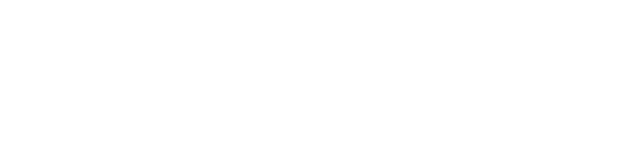
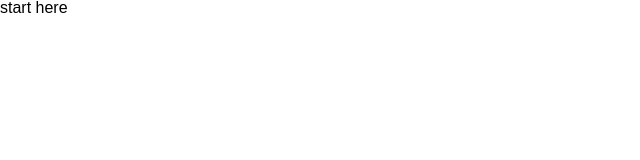
Before and after one commit to Gameper/bitro-ir, a website: page app/index.html in a window 1280 px wide. Shown: the full height of the page, 0-640 px from the left. Drawn offline with Linux system fonts and the light colour scheme.

Commit message:
new default

```diff
--- a/app/index.html
+++ b/app/index.html
@@ -8,7 +8,7 @@
     <link rel="stylesheet" href="css/styles.css" />
   </head>
   <body>
-    <div class="container"></div>
+    start here
   </body>
   <script></script>
 </html>
```
